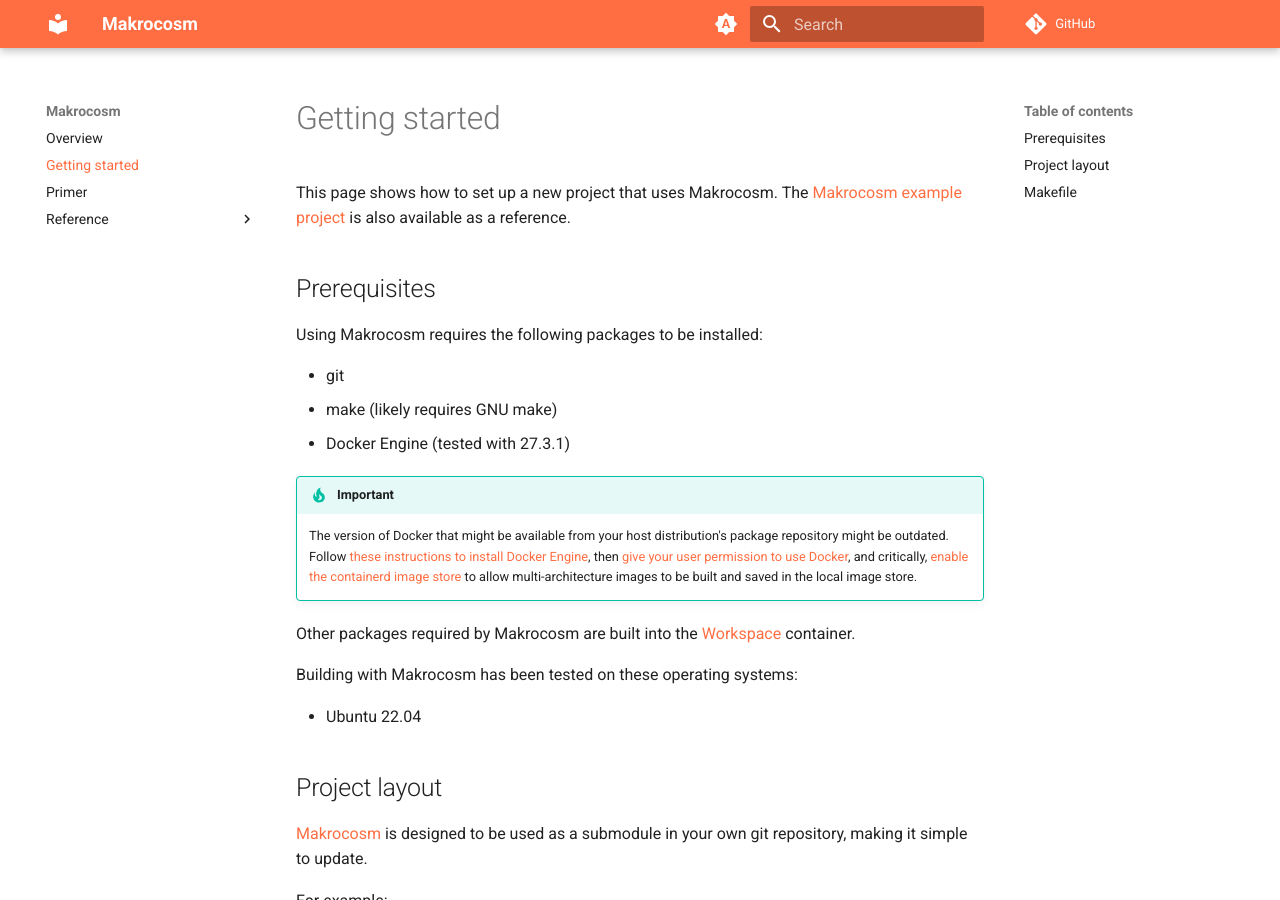
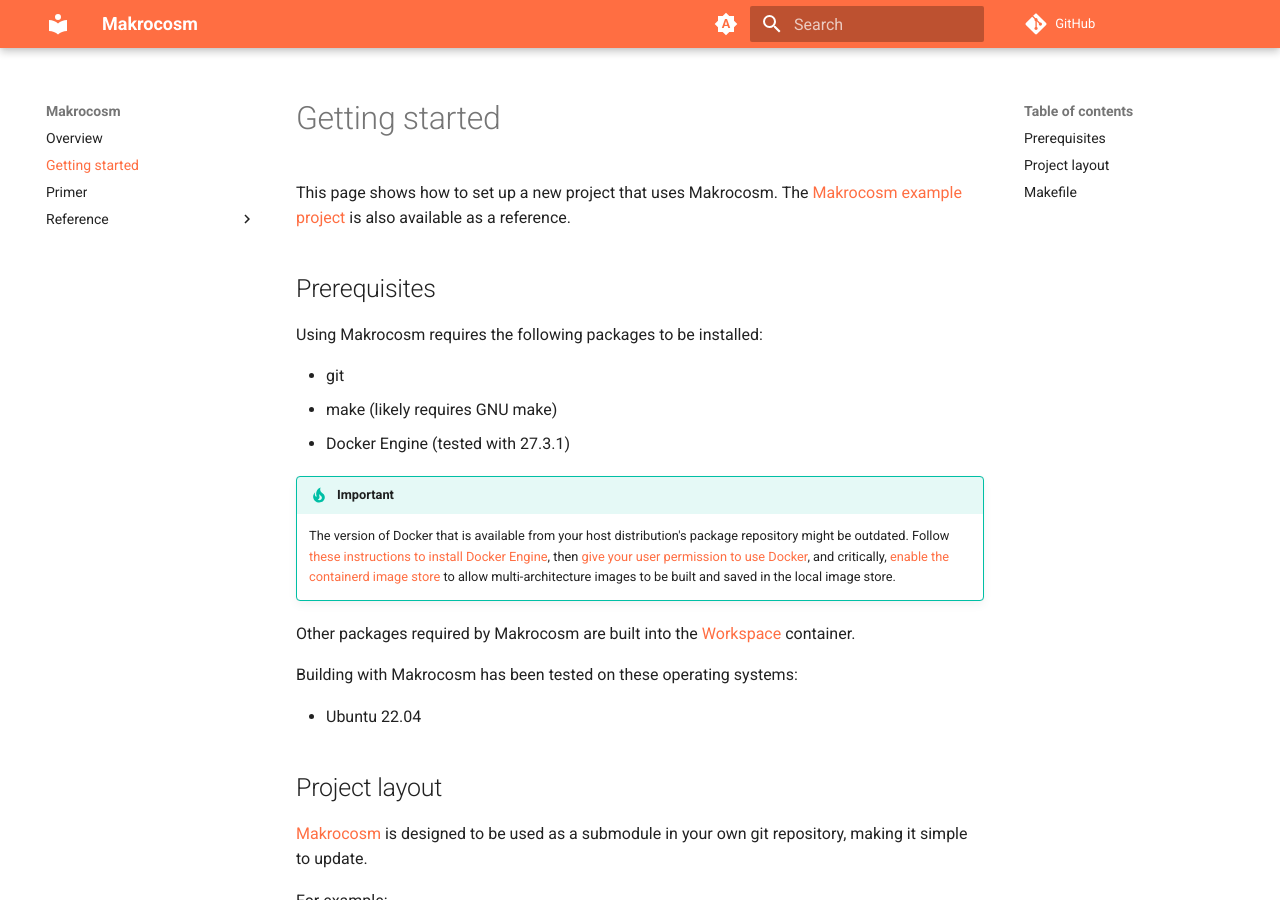
Before and after one commit to makrocosm/makrocosm, an MkDocs documentation site: the page built from docs/getting-started.md, in a window 1280 px wide and 900 px high. Built offline with MkDocs 1.6.1 and Material for MkDocs 9.7.7, drawn with Linux system fonts in a browser that asks for light colours; comment, search, counter and statistics services are not loaded.

Commit message:
docs: getting started Docker tip reword

```diff
--- a/docs/getting-started.md
+++ b/docs/getting-started.md
@@ -14,7 +14,7 @@ Using Makrocosm requires the following packages to be installed:
 
 !!! tip "Important"
 
-    The version of Docker that might be available from your host distribution's
+    The version of Docker that is available from your host distribution's
     package repository might be outdated.
     Follow [these instructions to install Docker Engine](https://docs.docker.com/engine/install/),
     then [give your user permission to use Docker](https://docs.docker.com/engine/install/linux-postinstall/#manage-docker-as-a-non-root-user),
```
